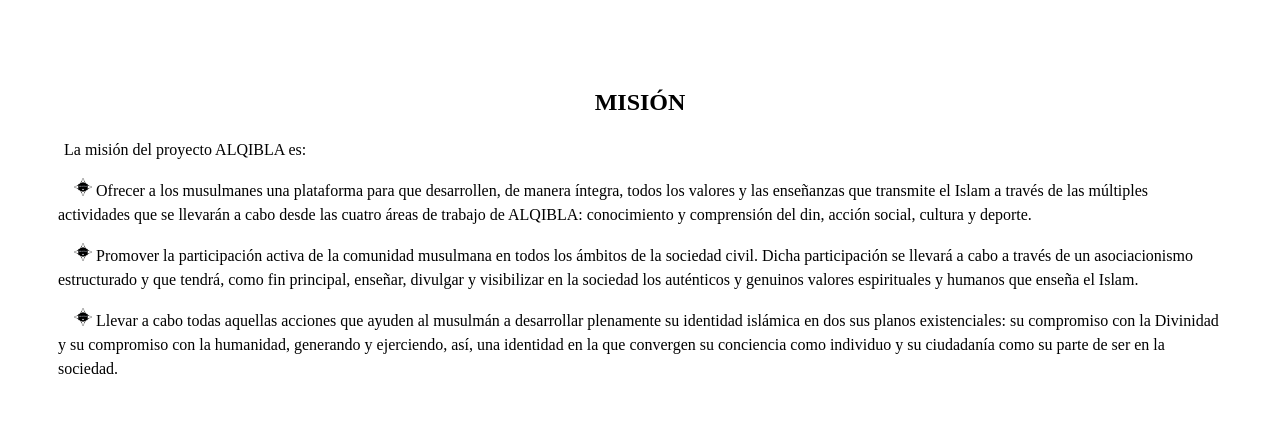
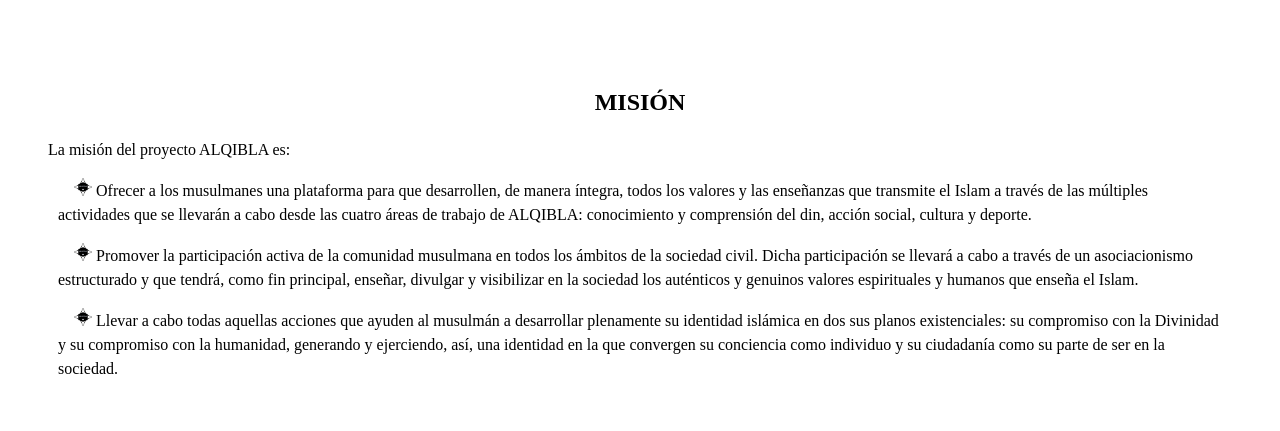
Before and after one commit to OussamaAlouat/alqibla-pro, an Angular app: page / in a window 1280 px wide. Shown: the part 1600-2031 px from the top of the page. Built offline with nearby package versions, Linux system fonts and the light colour scheme.

Commit message:
FIX: fixed mission

```diff
--- a/src/app/views/mission/mission.component.html
+++ b/src/app/views/mission/mission.component.html
@@ -2,7 +2,7 @@
   <h2 class="title">MISIÓN</h2>
 
   <div class="content">
-    <p>La misión del proyecto ALQIBLA es:</p>
+    La misión del proyecto ALQIBLA es:
     <ul>
       <li>
         <p>
```
